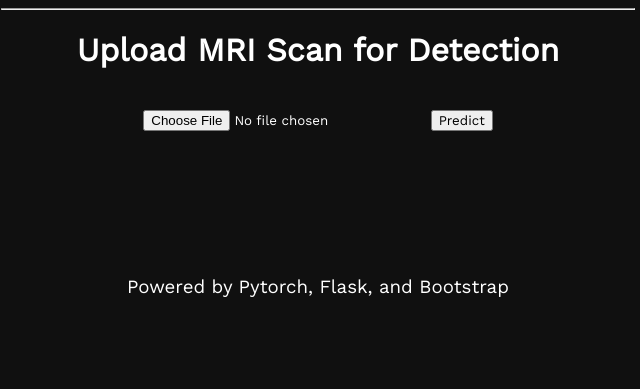
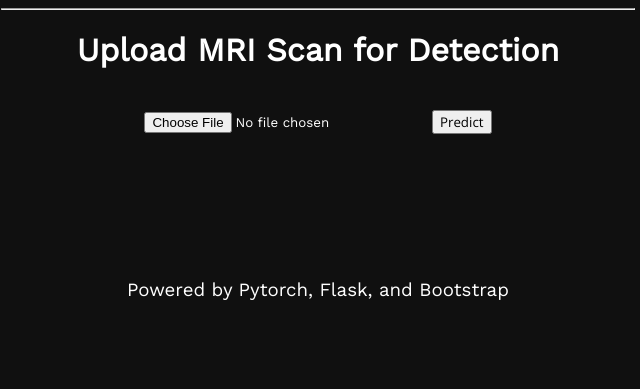
Before and after one commit to namanmodani/denotia, a Flask app: page / in a window 1280 px wide. Shown: the part 338-727 px from the top of the page, without its empty margins (322-962 px from the left). Run offline with Flask 2, Linux system fonts and the light colour scheme.

Commit message:
Update index.html

```diff
--- a/templates/index.html
+++ b/templates/index.html
@@ -3,6 +3,7 @@
 <meta charset="UTF-8">
 <meta name="viewport" content="width=device-width, initial-scale=1">
 <link href="https://fonts.googleapis.com/css2?family=Work+Sans&display=swap" rel="stylesheet">
+<link href="https://fonts.googleapis.com/css2?family=Open+Sans&display=swap" rel="stylesheet">
 <link rel="shortcut icon" type="image/jpg" href = "https://image.flaticon.com/icons/png/512/3004/3004458.png">
 
 <style>
@@ -20,7 +21,7 @@ p {font-family: "Work Sans"; padding-top: 9%; font-size: 70px; margin-bottom: 2%
 
 input {
     size: 100px;
-    font-family: 'Work Sans';
+    font-family: 'Open Sans';
 }
 
 .header {
@@ -65,7 +66,7 @@ a:hover {
 <h1> Upload MRI Scan for Detection </h1>
 <br>
 <form method = post enctype = multipart/form-data>
-    <input type = file name = MRI class = "x">
+    <input type = file name = MRI class = "x" accept = ".csv">
     <a href = "{{ url_for ('result') }}"><input type = button value = Predict></a>
 </form>
 <h3 class = 'footer'> Powered by Pytorch, Flask, and Bootstrap </h3>
```
